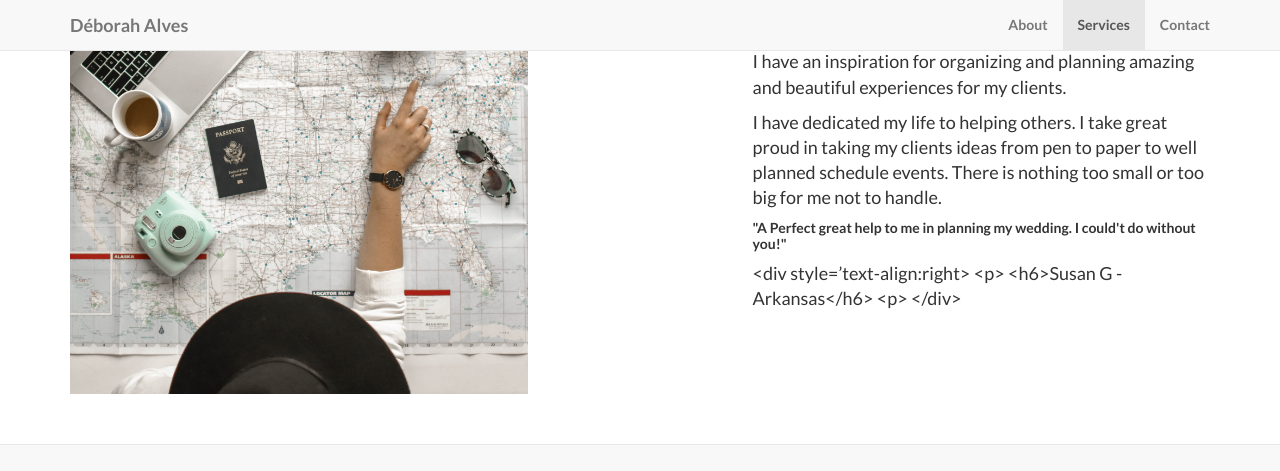
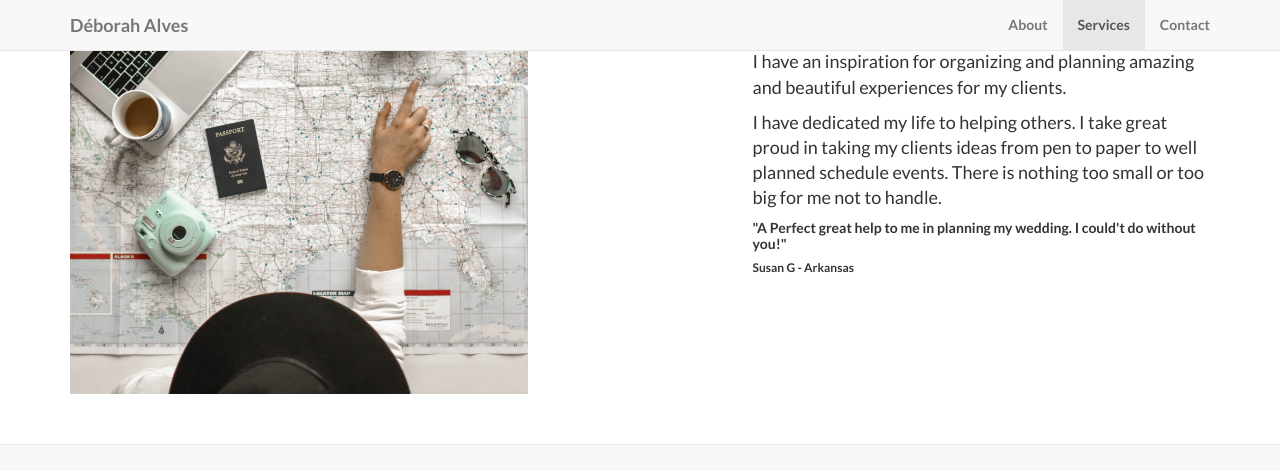
Before and after one commit to deborahyalves/deborahyalves.github.io, a Jekyll site: the page built from index.html, in a window 1280 px wide and 900 px high, scrolled down 1148 px, cut to the strip 0-471 px from the top of the window. Built offline with Jekyll 4.4.1, drawn with Linux system fonts in a browser that asks for light colours.

Commit message:
Update 2014-09-21-services-1.markdown

```diff
--- a/_posts/2014-09-21-services-1.markdown
+++ b/_posts/2014-09-21-services-1.markdown
@@ -14,4 +14,4 @@ description: |
 
 <h5> "A Perfect great help to me in planning my wedding. I could't do without you!"</h5>
 
-<div style='text-align:right> <p> <h6>Susan G - Arkansas</h6> <p>  </div>
+<p> <h6>Susan G - Arkansas</h6> <p>
```
